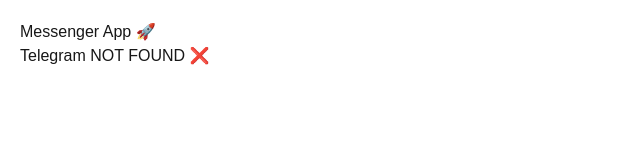
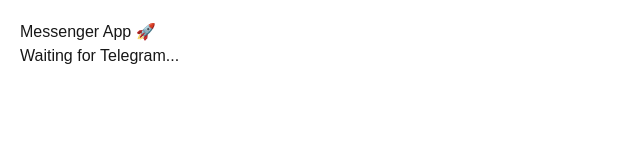
Before and after one commit to Y141516/messenger-app, a Next.js app: page / in a window 1280 px wide. Before the commit this address had no page. Shown: the top 160 px of the page, without its empty margins (0-640 px from the left). Built offline with nearby package versions, Linux system fonts and the light colour scheme.

Commit message:
final telegram fix retry logic

```diff
--- a/src/app/page.tsx
+++ b/src/app/page.tsx
@@ -6,24 +6,21 @@
   const [status, setStatus] = useState("Loading...")
 
   useEffect(() => {
-    if (typeof window !== "undefined") {
-      console.log("WINDOW OK")
+    const checkTelegram = () => {
+      const tg = (window as any)?.Telegram?.WebApp
 
-      const tg = (window as any).Telegram?.WebApp
-
-      if (tg) {
-        console.log("Telegram FOUND")
-
+      if (tg && tg.initData) {
         tg.ready()
         tg.expand()
-
         setStatus("Telegram FOUND ✅")
         console.log("INIT DATA:", tg.initData)
       } else {
-        console.log("Telegram NOT FOUND")
-        setStatus("Telegram NOT FOUND ❌")
+        setStatus("Waiting for Telegram...")
+        setTimeout(checkTelegram, 500) // retry
       }
     }
+
+    checkTelegram()
   }, [])
 
   return (
```
